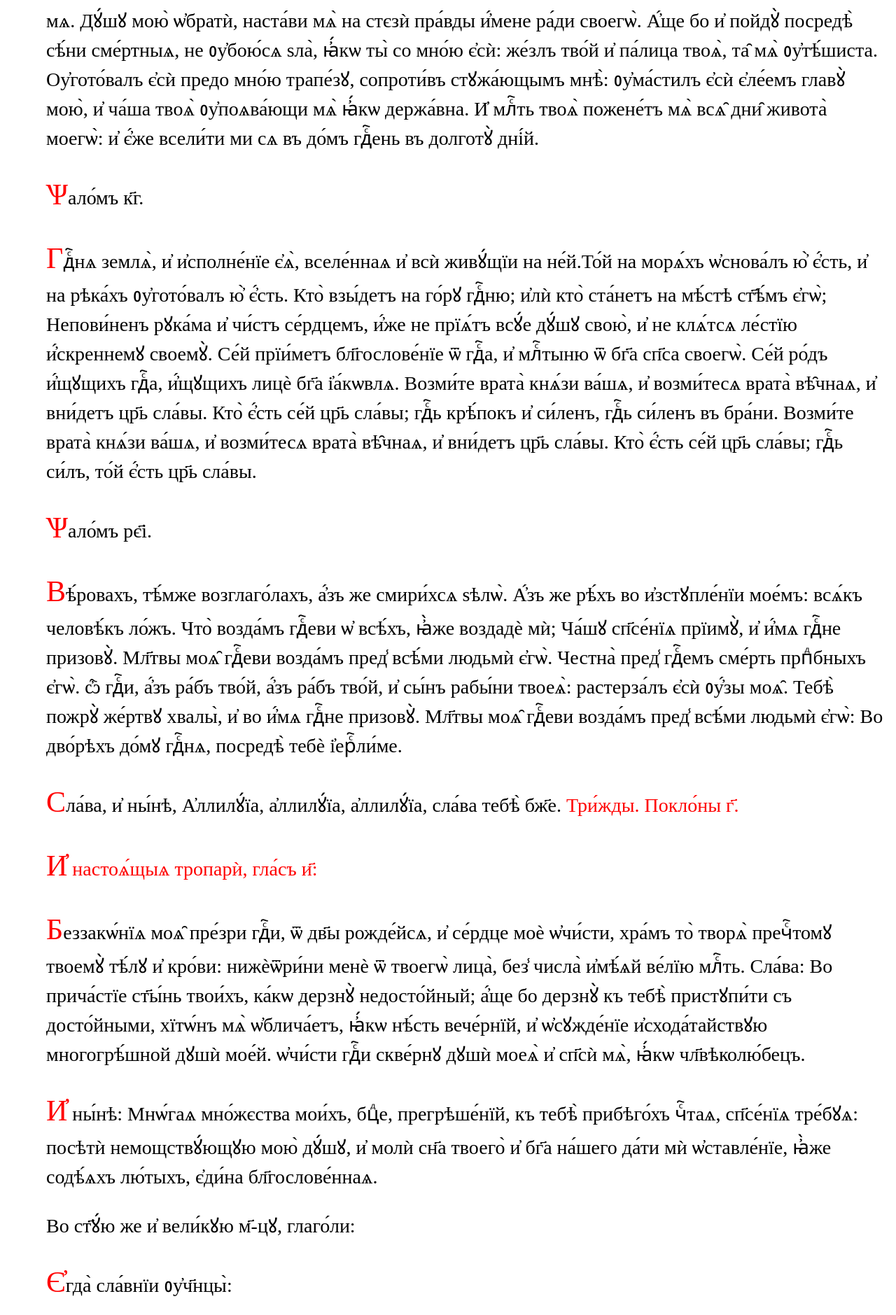
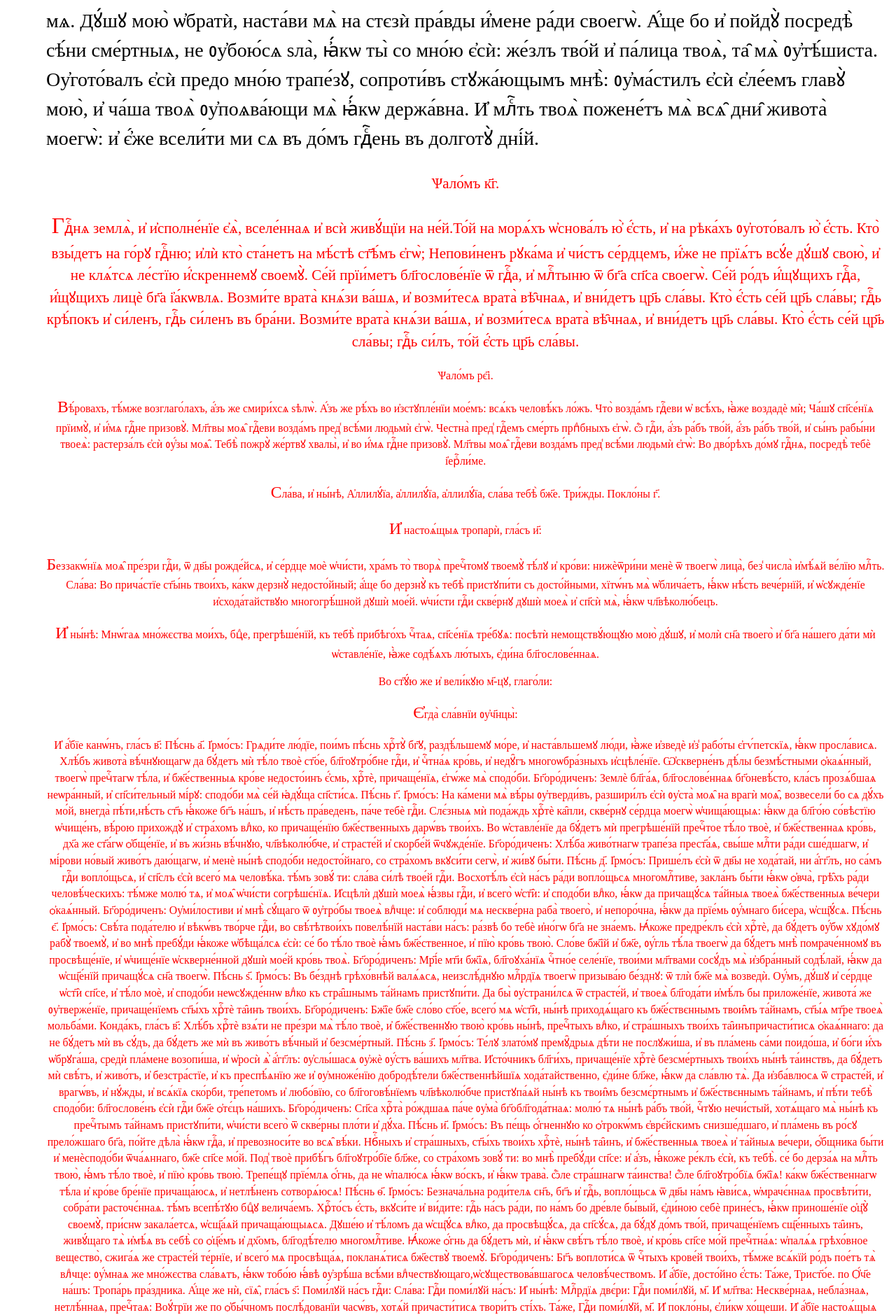
Before and after one commit to markjville/markjville.github.io, a Jekyll site: the page docs/последование-ко-причастию.html, which Jekyll copies as it is, in a window 1280 px wide. Shown: the part 601-2480 px from the top of the page at 70% size. Built offline with Jekyll 4.4.1, drawn with Linux system fonts in a browser that asks for light colours; some web fonts are replaced; comment, search, counter and statistics services are not loaded.

Commit message:
Update последование-ко-причастию.html

```diff
--- a/docs/последование-ко-причастию.html
+++ b/docs/последование-ко-причастию.html
@@ -50,7 +50,7 @@ p::first-letter {
 ᲂу҆поѧва́ющи мѧ̀ ꙗ҆́кѡ держа́вна. И҆ млⷭ҇ть твоѧ̀ пожене́тъ мѧ̀ всѧ̑
 дни̑ живота̀ моегѡ̀: и҆ є҆́же всели́ти ми сѧ въ до́мъ гдⷭ҇ень въ
 долготꙋ̀ дні́й.</p>
-<p>Ѱало́мъ к҃г.</p>
+<div style="text-align:center;color:red;font-size:75%">Ѱало́мъ к҃г.</p>
 <p>Гдⷭ҇нѧ землѧ̀, и҆ и҆сполне́нїе є҆ѧ̀, вселе́ннаѧ и҆ всѝ живꙋ́щїи на не́й.То́й на морѧ́хъ ѡ҆снова́лъ ю҆̀ є҆́сть, и҆ на рѣка́хъ ᲂу҆гото́валъ ю҆̀
 є҆́сть. Кто̀ взы́детъ на го́рꙋ гдⷭ҇ню; и҆лѝ кто̀ ста́нетъ на мѣ́стѣ
 ст҃ѣ́мъ є҆гѡ̀; Непови́ненъ рꙋка́ма и҆ чи́стъ се́рдцемъ, и҆́же не прїѧ́тъ
@@ -62,7 +62,7 @@ p::first-letter {
 бра́ни. Возми́те врата̀ кнѧ́зи ва́шѧ, и҆ возми́тесѧ врата̀ вѣ̑чнаѧ,
 и҆ вни́детъ цр҃ь сла́вы. Кто̀ є҆́сть се́й цр҃ь сла́вы; гдⷭ҇ь си́лъ, то́й
 є҆́сть цр҃ь сла́вы.</p>
-<p>Ѱало́мъ рє҃і.</p>
+<div style="text-align:center;color:red;font-size:75%">Ѱало́мъ рє҃і.</p>
 <p>Вѣ́ровахъ, тѣ́мже возглаго́лахъ, а҆́зъ же смири́хсѧ ѕѣлѡ̀. А҆́зъ же
 рѣ́хъ во и҆зстꙋпле́нїи мое́мъ: всѧ́къ человѣ́къ ло́жъ. Что̀
 возда́мъ гдⷭ҇еви ѡ҆ всѣ́хъ, ꙗ҆̀же воздадѐ мѝ; Ча́шꙋ сп҃се́нїѧ прїимꙋ̀,
```
